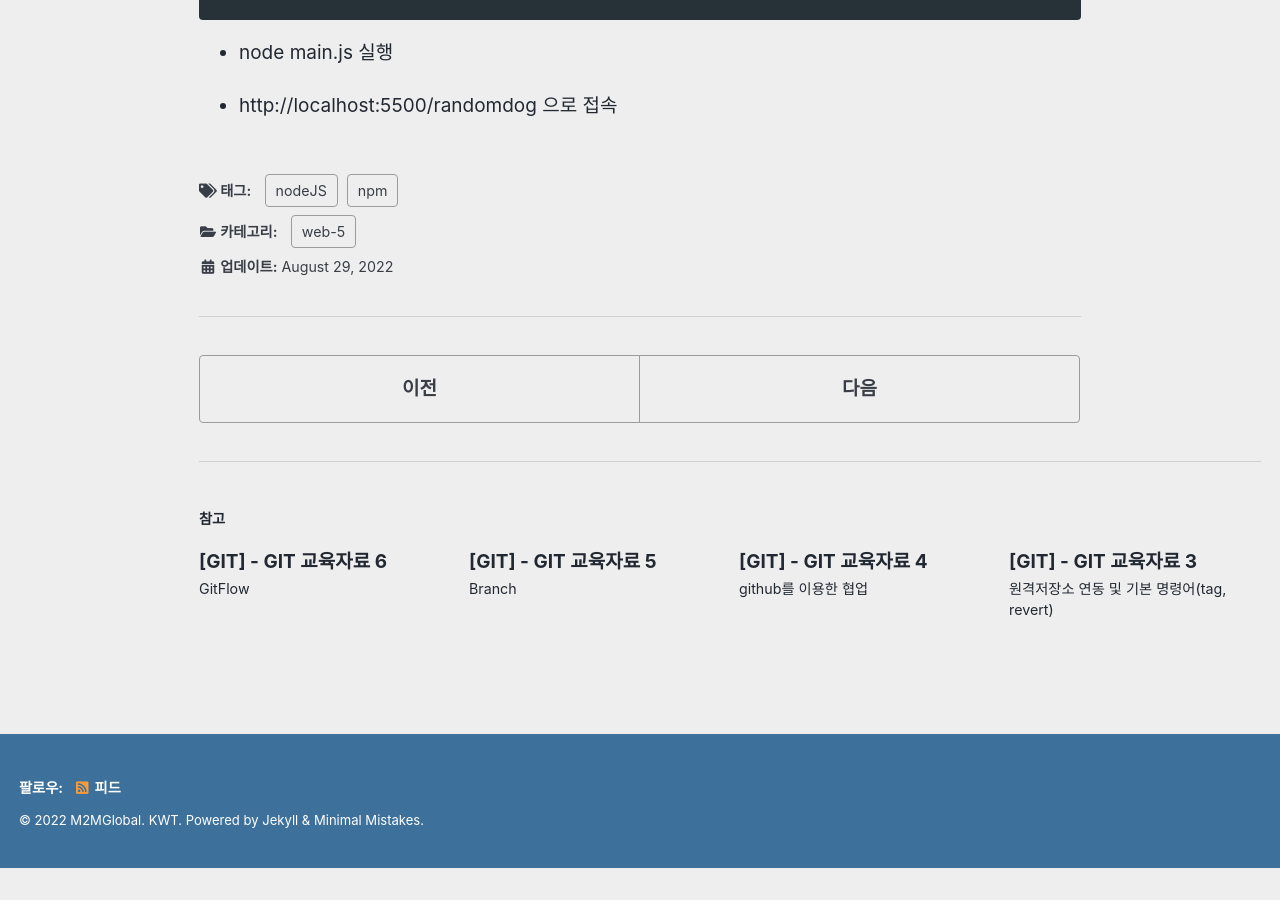
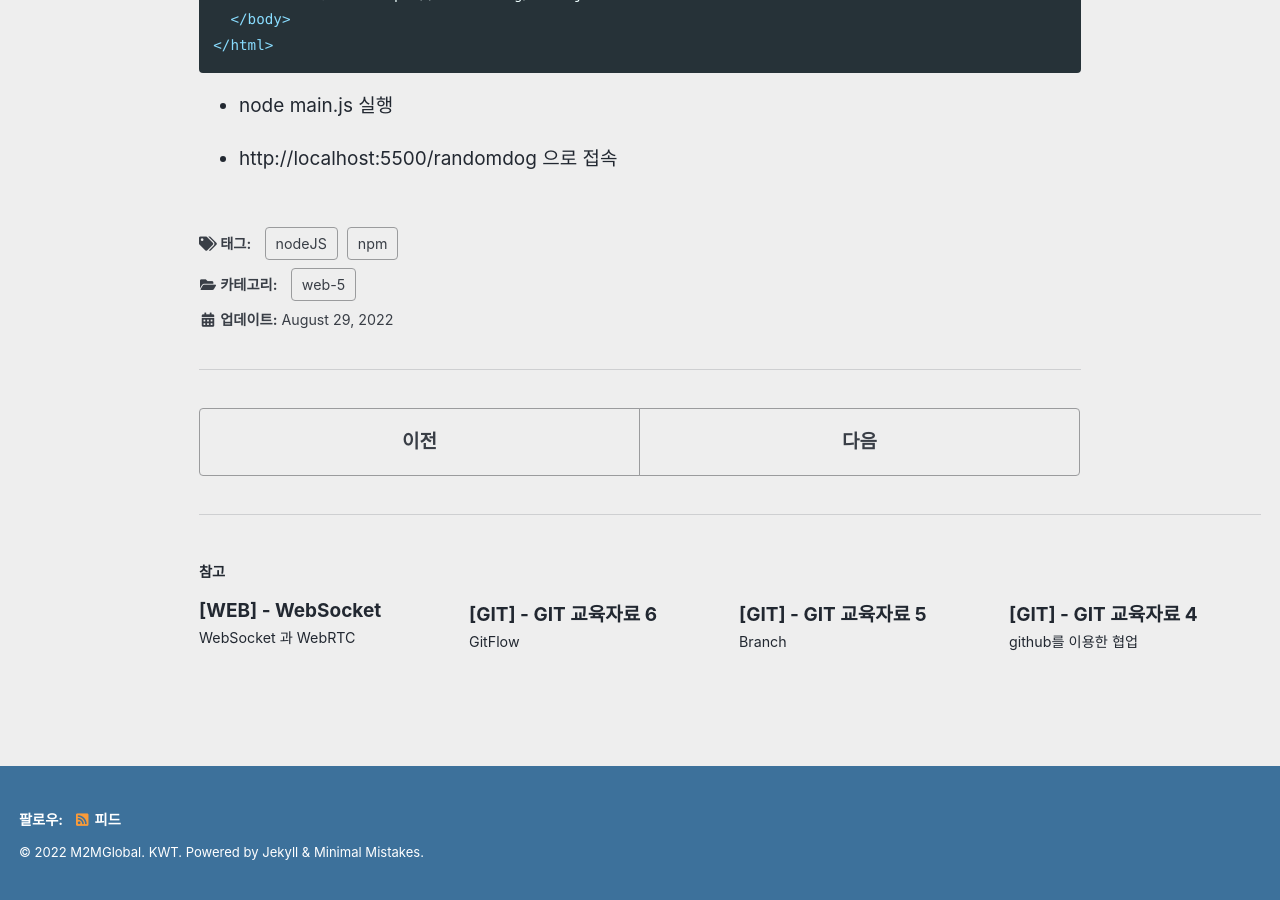
Before and after one commit to sorincorp-edu/sorincorp-edu.github.io, a Jekyll site: the page built from _posts/2022-09-19-web-5_3-nodeJS.md, in a window 1280 px wide and 900 px high, scrolled down 9620 px. Built offline with Jekyll 4.4.1, drawn with Linux system fonts in a browser that asks for light colours; cached includes are drawn as plain includes; a script that is not in the unit is left out; before the commit the page ends 10488 px from its top, so only the background shows below that; some of the changed lines change nothing that is shown.

Commit message:
websocket 추가

````diff
--- a/_posts/2022-09-19-web-5_3-nodeJS.md
+++ b/_posts/2022-09-19-web-5_3-nodeJS.md
@@ -320,6 +320,8 @@
 });
 ```
 
+randomdog.ejs
+
 ```html
 <!DOCTYPE html>
 <html lang="en">
--- /dev/null
+++ b/_posts/2022-09-19-web-5_3-websocket.md
@@ -0,0 +1,95 @@
+---
+layout: single
+title:  "[WEB] - WebSocket"
+excerpt: "WebSocket 과 WebRTC"
+
+categories:
+  - web-5
+tags:
+  - [WebSocket, WebRTC]
+
+toc: false
+toc_sticky: false
+
+date: 2022-09-20
+last_modified_at: 2022-09-20
+---
+
+# WebSocket
+- 기존의 단방향 HTTP 프로토콜과 호환되어 양방향 통신을 제공하기 위해 개발된 프로토콜.
+- 일반 Socket통신과 달리 HTTP 80 Port를 사용하므로 방화벽에 제약이 없다.
+- 접속까지는 HTTP 프로토콜을 이용, 그 이후 통신은 자체적인 WebSocket 프로토콜로 통신.
+
+웹 소켓은 HTTP(Hyper Text Transfer Protocol)를 사용하는 네트워크 데이터 통신의 단점을 보완하는데 그 목적이 있다. HTTP를 다뤄본 적이 있다면, HTTP는 HTML이라는 문서를 운반하기 위한 프로토콜로 다음과 같이 동작한다.
+
+![websocket](./../../images/sr_web/websocket_1.png)
+
+모든 HTTP를 사용한 통신은 클라이언트가 먼저 요청을 보내고, 그 요청에 따라 웹 서버가 응답하는 형태이며 웹 서버는 응답을 보낸 후 웹 브라우저와의 연결을 끊는다. 양쪽이 데이터를 동시에 보내는 것이 아니기 때문에 이러한 통신 방식을 반이중 통신(Half Duplex)라고 한다.
+
+사실 HTTP만으로도 원하는 정보를 송수신할 수 있었지만, 인간의 욕심은 끝이 없기에 인터넷이 발전함에 따라 원하는 것이 더욱 다양해졌다. 예를 들어 클라이언트가 먼저 요청하지 않아도 서버가 먼저 데이터를 보내거나, 표준 TCP/IP 통신을 사용해 특정 서버와 통신을 하는 등 원하는 것이 늘어가자 그것을 이루고자 많은 플러그인 및 웹 기술이 개발되었다.
+
+WebSocket이 존재하기 전에는 Polling이나 Long Polling 등의 방식으로 해결했었다.
+
+## polling
+
+![websocket](./../../images/sr_web/websocket_2.gif)
+
+클라이언트가 평범한 HTTP Request를 서버로 계속 요청해 이벤트 내용을 전달받는 방식. 가장 쉬운 방법이지만 클라이언트가 지속적으로 Request를 요청하기 때문에 클라이언트의 수가 많아지면 서버의 부담이 급증한다. HTTP Request Connection을 맺고 끊는 것 자체가 부담이 많은 방식이고, 클라이언트에서 실시간 정도의 빠른 응답을 기대하기 어렵다.
+
+## Long polling
+
+![websocket](./../../images/sr_web/websocket_3.gif)
+
+클라이언트에서 서버로 일단 HTTP Request를 요청한다. 이 상태로 계속 기다리다가 서버에서 해당 클라이언트로 전달할 이벤트가 있다면 그 순간 Response 메세지를 전달하며 연결이 종료된다. 곧이어 클라이언트가 다시 HTTP Request를 요청해 서버의 다음 이벤트를 기다리는 방식. polling보다 서버의 부담이 줄겠으나, 클라이언트로 보내는 이벤트들의 시간간격이 좁다면 polling과 별 차이 없게 되며, 다수의 클라이언트에게 동시에 이벤트가 발생될 경우 서버의 부담이 급증한다.
+
+# WebSocket 동작방식
+웹소켓은 HTTP로 Handshake를 한 후 ws로 프로토콜을 변환하여 웹소켓 프레임을 통해 데이터를 전송합니다. 웹소켓은 양방향 통신(full-duplex)을 지원하며, 그래서 요청과 응답을 구분하지 않습니다.
+
+![websocket](./../../images/sr_web/websocket_4.png)
+
+- 붉은 박스로 표시된 Opening Handshake
+- 노란 박스로 표시된 Data transfer
+- 보라색 박스로 표시된 Closing Handshake,
+
+### Opening Handshake
+웹소켓 클라이언트에서 핸드쉐이크 요청(HTTP Upgrade)을 전송하고 이에 대한 응답으로 핸드 셰이크 응답을 받는데, 이때 응답 코드는 101입니다. 101은 '프로토콜 전환'을 서버가 승인했음을 알리는 코드입니다.
+이 과정에서 요청과 응답의 헤더를 살펴보겠습니다. ws://localhost:8080/chat 으로 접속하려고 한다고 가정합니다.
+
+```
+GET /chat HTTP/1.1
+Host: localhost:8080
+Upgrade: websocket
+Connection: Upgrade
+Sec-WebSocket-Key: x3JJHMbDL1EzLkh9GBhXDw==
+Sec-WebSocket-Protocol: chat, superchat
+Sec-WebSocket-Version: 13
+Origin: http://localhost:9000
+```
+
+- Upgrade : 프로토콜을 전환하기 위해 사용하는 헤더. 웹소켓 요청 시에는 반드시 websocket이라는 값을 가지며, 이 값이 없거나 다른 값이면 cross-protocol attack이라고 간주하여 웹소켓 접속을 중지시킵니다.
+- Connection : 현재의 전송이 완료된 후 네트워크 접속을 유지할 것인가에 대한 정보. 웹소켓 요청 시에는 반드시 Upgrade라는 값을 가지며, Upgrade와 마찬가지로 이 값이 없거나 다른 값이면 웹소켓 접속을 중지시킵니다.
+- Sec-WebSocket-Key : 유효한 요청인지 확인하기 위해 사용하는 키 값.
+- Sec-WebSocket-Protocol : 사용하고자 하는 하나 이상의 웹 소켓 프로토콜 지정. 필요한 경우에만 사용.
+- Sec-WebSocket-Version : 클라이언트가 사용하고자 하는 웹소켓 프로토콜 버전.
+- Origin : 모든 브라우저는 보안을 위해 이 헤더를 보냅니다(Cross-Site WebSocket Hijacking와 같은 공격을 피하기 위해서). 대부분 어플리케이션은 이 헤더가 없는 요청을 거부하며, 이러한 이유로 CORS정책이 만들어진 것입니다.
+
+이 외에도 여러 메시지나 서브 프로토콜, Referer나 Cookie와 같은 공통 헤더, 인증 헤더 등을 추가해 보낼 수도 있습니다.
+
+```
+HTTP/1.1 101 Switching Protocols
+Upgrade: websocket
+Connection: Upgrade
+Sec-WebSocket-Accept: HSmrc0sMlYUkAGmm5OPpG2HaGWk=
+Sec-WebSocket-Protocol: chat
+```
+
+- Upgrade와 Connection은 요청과 동일합니다.
+- Sec-WebSocket-Accept : 요청 헤더의 Sec-WebSocket-Key에 유니크 아이디를 더해서 SHA-1로 해싱한 후, base64로 인코딩한 결과. 웹소켓 연결이 개시되었음을 알립니다.
+
+
+### Data Transfer
+핸드쉐이크를 통해 웹소켓 연결이 수립되면, 데이터 전송 파트가 시작됩니다. 여기에서는 클라이언트와 서버가 '메시지'라는 개념으로 데이터를 주고받는데, 여기서 메시지는 한 개 이상의 '프레임'으로 구성되어 있습니다. (프레임은 텍스트(UTF-8) 데이터, 바이너리 데이터, 컨트롤 프레임(프로토콜 레벨의 신호) 등이 있습니다)
+핸드 셰이크가 끝난 시점부터 서버와 클라이언트는 서로가 살아 있는지 확인하기 위해 heartbeat 패킷을 보내며, 주기적으로 ping을 보내 체크합니다. 이는 서버와 클라이언트 양측에서 설정 가능합니다.
+
+### Close Handshake
+클라이언트와 서버 모두 커넥션을 종료하기 위한 컨트롤 프레임을 전송할 수 있습니다. 이 컨트롤 프레임은 Closing Handshake를 시작하라는 특정한 컨트롤 시퀀스를 포함한 데이터를 가지고 있습니다. 위 그림에서는 서버가 커넥션을 종료한다는 프레임을 보내고, 클라이언트가 이에 대한 응답으로 Close 프레임을 전송합니다. 그러면 웹소켓 연결이 종료됩니다. 연결 종료 이후에 수신되는 모든 추가적인 데이터는 버려집니다.
````
Also changed, not shown: images/sr_web/websocket_1.png (added), images/sr_web/websocket_2.gif (added), images/sr_web/websocket_3.gif (added), images/sr_web/websocket_4.png (added).
